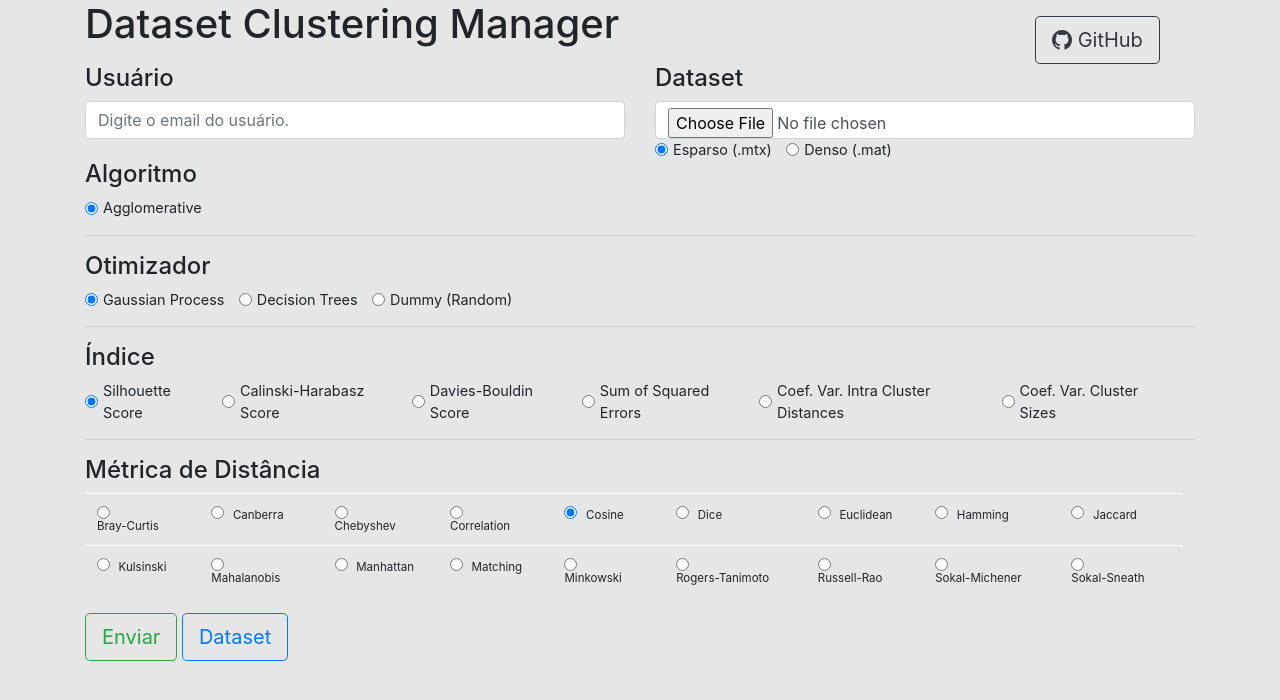
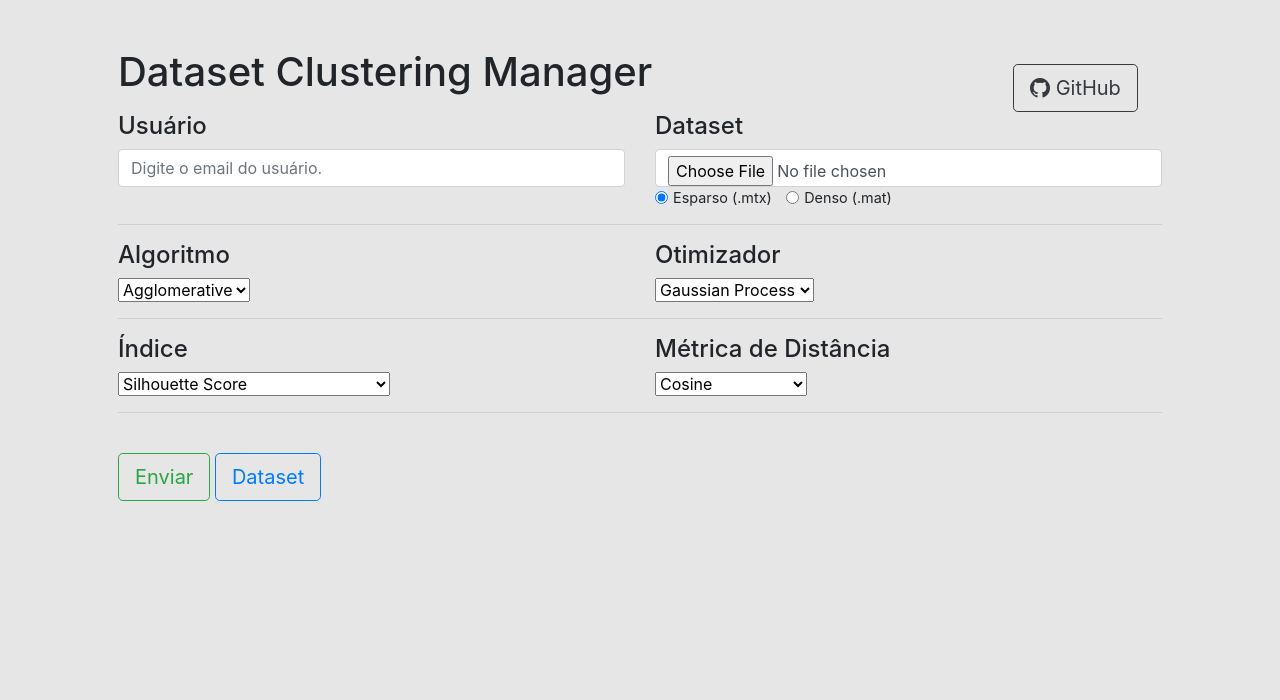
Before and after one commit to marcosspalenza/clustering_manager, a Flask app: page / in a window 1280 px wide. Shown: the top 700 px of the page. Run offline with Flask 3, Linux system fonts and the light colour scheme; some libraries are stand-ins or nearby versions.

Commit message:
Page refactor
Remove options and add selector

```diff
--- a/templates/index.html
+++ b/templates/index.html
@@ -28,7 +28,7 @@
 	</style>
 </head>
 <body>
-	<div class="container">
+	<div class="container p-5">
 		<div class="row">
 			<div class="col-10">
 				<h1>Dataset Clustering Manager</h1>
@@ -54,121 +54,61 @@
 					</div>
 				</div>
 			</div>
-			<h4> Algoritmo </h4>
-			<div class="form-check form-check-inline" required>
-				<input class="form-check-input" type="radio" name="alg" id="radio-alg" value="agglomerative" checked>
-				<label class="form-check-label" for="radio-alg">Agglomerative</label>
+			<hr>
+			<div class="row">
+				<div class="col-6">
+					<h4> Algoritmo </h4>
+					<select class="form-select form-select-sm" name="alg" required>
+						<option value="agglomerative" selected>Agglomerative</option>
+					</select>
+				</div>
+				<div class="col-6">
+					<h4> Otimizador </h4>
+					<select class="form-select form-select-sm" name="opt" required>
+						<option value="gprocess" selected>Gaussian Process</option>
+						<option value="dtree">Decision Trees </option>
+						<option value="dummy">Dummy (Random)</option>
+					</select>
+				</div>
 			</div>
 			<hr>
-			<h4> Otimizador </h4>
-			<div class="form-check form-check-inline" required>
-				<input class="form-check-input" type="radio" name="opt" id="radio-opt" value="gprocess" checked>
-				<label class="form-check-label" for="radio-opt">Gaussian Process</label>
-				<input class="form-check-input" type="radio" name="opt" id="radio-opt" value="dtree">
-				<label class="form-check-label" for="radio-opt">Decision Trees</label>
-				<input class="form-check-input" type="radio" name="opt" id="radio-opt" value="dummy">
-				<label class="form-check-label" for="radio-opt">Dummy (Random)</label>
+			<div class="row">
+				<div class="col-6">
+					<h4> Índice </h4>
+					<select class="form-select form-select-sm" name="idx" required>
+						<option value="silhouette" selected>Silhouette Score</option>
+						<option value="ch_score">Calinski-Harabasz Score</option>
+						<option value="db_score">Davies-Bouldin Score</option>
+						<option value="sse">Sum of Squared Errors</option>
+						<option value="cv_distance">Coef. Var. Intra Cluster Distances</option>
+						<option value="cv_size">Coef. Var. Cluster Sizes</option>
+					</select>
+				</div>
+				<div class="col-6">
+					<h4> Métrica de Distância </h4>
+					<select class="form-select form-select-sm" name="mtr" required>
+						<option value="braycurtis">Bray-Curtis</option>
+						<option value="canberra">Canberra</option>
+						<option value="chebyshev">Chebyshev</option>
+						<option value="correlation">Correlation</option>
+						<option value="cosine" selected>Cosine</option>
+						<option value="dice">Dice</option>
+						<option value="euclidean">Euclidean</option>
+						<option value="hamming">Hamming</option>
+						<option value="jaccard">Jaccard</option>
+						<option value="kulsinski">Kulsinski</option>
+						<option value="mahalanobis">Mahalanobis</option>
+						<option value="manhattan">Manhattan</option>
+						<option value="matching">Matching</option>
+						<option value="minkowski">Minkowski</option>
+						<option value="rogerstanimoto">Rogers-Tanimoto</option>
+						<option value="russellrao">Russell-Rao</option>
+						<option value="sokalmichener">Sokal-Michener</option>
+						<option value="sokalsneath">Sokal-Sneath</option>
+					</select>
+				</div>
 			</div>
 			<hr>
-			<h4> Índice </h4>
-			<div class="form-check form-check-inline" required>
-				<input class="form-check-input" type="radio" name="idx" id="radio-idx" value="silhouette" checked>
-				<label class="form-check-label" for="radio-idx">Silhouette Score</label>
-				<input class="form-check-input" type="radio" name="idx" id="radio-idx" value="ch_score">
-				<label class="form-check-label" for="radio-idx">Calinski-Harabasz Score</label>
-				<input class="form-check-input" type="radio" name="idx" id="radio-idx" value="db_score">
-				<label class="form-check-label" for="radio-idx">Davies-Bouldin Score</label>
-				<input class="form-check-input" type="radio" name="idx" id="radio-idx" value="sse">
-				<label class="form-check-label" for="radio-idx">Sum of Squared Errors</label>
-				<input class="form-check-input" type="radio" name="idx" id="radio-idx" value="cv_distance">
-				<label class="form-check-label" for="radio-idx">Coef. Var. Intra Cluster Distances</label>
-				<input class="form-check-input" type="radio" name="idx" id="radio-idx" value="cv_size">
-				<label class="form-check-label" for="radio-idx">Coef. Var. Cluster Sizes</label>
-			</div>
-			<hr>
-			<h4> Métrica de Distância </h4>
-			<div class="form-check form-check-inline" required>
-				<table id="tb-distances" class="table">
-				<tbody>
-				<tr class="table-light">
-					<td>
-						<input class="form-check-input" type="radio" name="mtr" id="radio-mtr" value="braycurtis">
-						<label class="form-check-label" for="radio-mtr">Bray-Curtis</label>
-					</td>
-					<td>
-						<input class="form-check-input" type="radio" name="mtr" id="radio-mtr" value="canberra">
-						<label class="form-check-label" for="radio-mtr">Canberra</label>
-					</td>
-					<td>
-						<input class="form-check-input" type="radio" name="mtr" id="radio-mtr" value="chebyshev">
-						<label class="form-check-label" for="radio-mtr">Chebyshev</label>
-					</td>
-					<td>
-						<input class="form-check-input" type="radio" name="mtr" id="radio-mtr" value="correlation">
-						<label class="form-check-label" for="radio-mtr">Correlation</label>
-					</td>
-					<td>
-						<input class="form-check-input" type="radio" name="mtr" id="radio-mtr" value="cosine" checked>
-						<label class="form-check-label" for="radio-mtr">Cosine</label>
-					</td>
-					<td>
-						<input class="form-check-input" type="radio" name="mtr" id="radio-mtr" value="dice">
-						<label class="form-check-label" for="radio-mtr">Dice</label>
-					</td>
-					<td>
-						<input class="form-check-input" type="radio" name="mtr" id="radio-mtr" value="euclidean">
-						<label class="form-check-label" for="radio-mtr">Euclidean</label>
-					</td>
-					<td>
-						<input class="form-check-input" type="radio" name="mtr" id="radio-mtr" value="hamming">
-						<label class="form-check-label" for="radio-mtr">Hamming</label>
-					</td>
-					<td>
-						<input class="form-check-input" type="radio" name="mtr" id="radio-mtr" value="jaccard">
-						<label class="form-check-label" for="radio-mtr">Jaccard</label>
-					</td>
-				</tr>
-				<tr class="table-light">
-					<td>
-						<input class="form-check-input" type="radio" name="mtr" id="radio-mtr" value="kulsinski">
-						<label class="form-check-label" for="radio-mtr">Kulsinski</label>
-					</td>
-					<td>
-						<input class="form-check-input" type="radio" name="mtr" id="radio-mtr" value="mahalanobis">
-						<label class="form-check-label" for="radio-mtr">Mahalanobis</label>
-					</td>
-					<td>
-						<input class="form-check-input" type="radio" name="mtr" id="radio-mtr" value="manhattan">
-						<label class="form-check-label" for="radio-mtr">Manhattan</label>
-					</td>
-					<td>
-						<input class="form-check-input" type="radio" name="mtr" id="radio-mtr" value="matching">
-						<label class="form-check-label" for="radio-mtr">Matching</label>
-					</td>
-					<td>
-						<input class="form-check-input" type="radio" name="mtr" id="radio-mtr" value="minkowski">
-						<label class="form-check-label" for="radio-mtr">Minkowski</label>
-					</td>
-					<td>
-						<input class="form-check-input" type="radio" name="mtr" id="radio-mtr" value="rogerstanimoto">
-						<label class="form-check-label" for="radio-mtr">Rogers-Tanimoto</label>
-					</td>
-					<td>
-						<input class="form-check-input" type="radio" name="mtr" id="radio-mtr" value="russellrao">
-						<label class="form-check-label" for="radio-mtr">Russell-Rao</label>
-					</td>
-					<td>
-						<input class="form-check-input" type="radio" name="mtr" id="radio-mtr" value="sokalmichener">
-						<label class="form-check-label" for="radio-mtr">Sokal-Michener</label>
-					</td>
-					<td>
-						<input class="form-check-input" type="radio" name="mtr" id="radio-mtr" value="sokalsneath">
-						<label class="form-check-label" for="radio-mtr">Sokal-Sneath</label>
-					</td>
-				</tr>
-				</tbody>
-				</table>
-			</div>
 			<br>
 			<button type="submit" class="btn btn-lg btn-outline-success" name="action">Enviar</button>
 			<a href="/search" class="btn btn-lg btn-outline-primary">Dataset</a>
```
